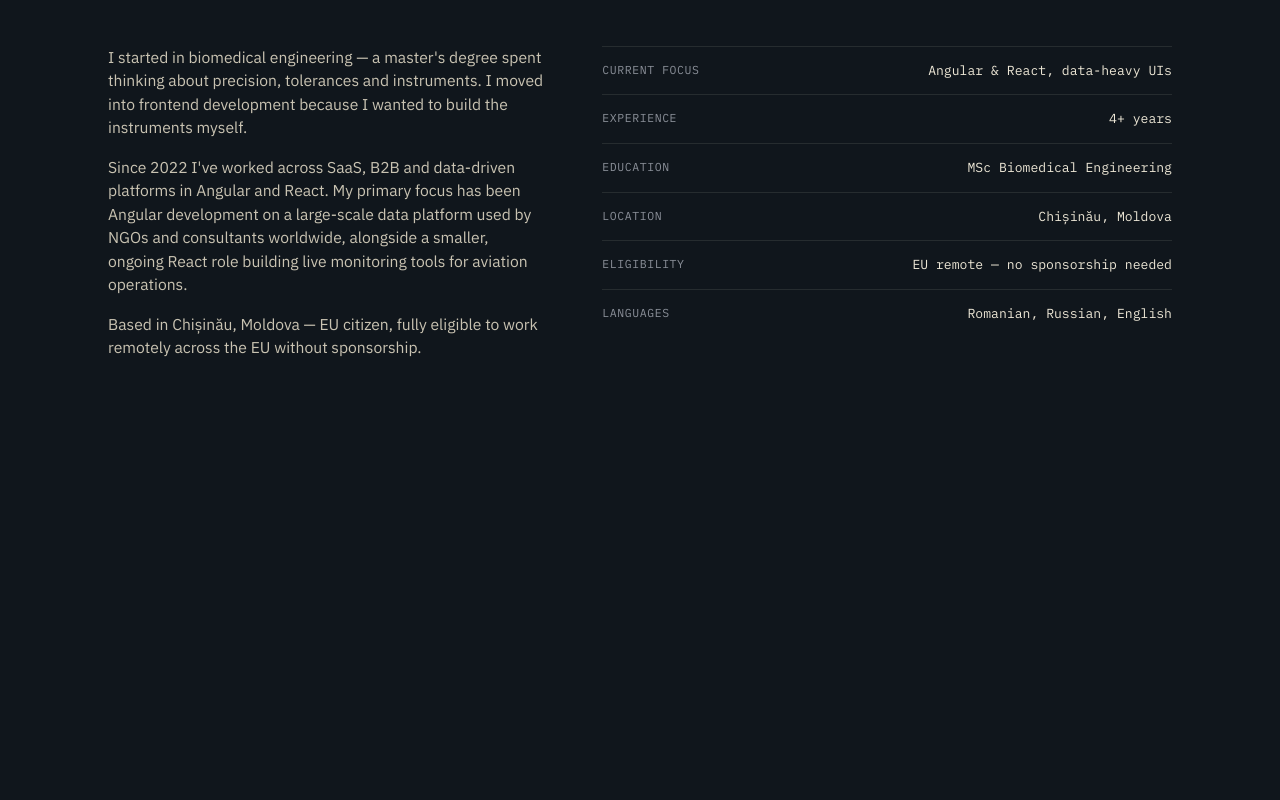
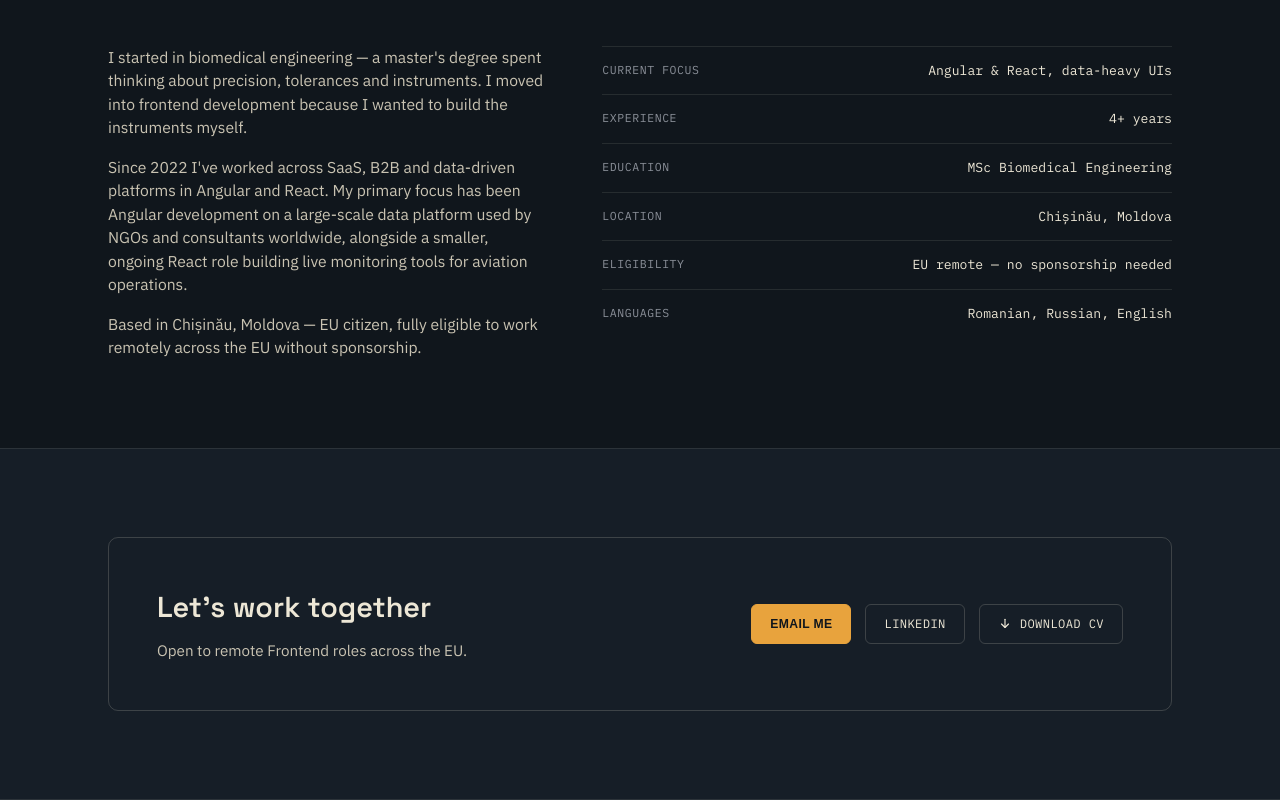
Before and after one commit to MikaelaMacari/portfolio, a Next.js app in the folder apps/web/: page /en in a window 1280 px wide. Shown: the part 904-1704 px from the top of the page. Before the commit the page ends 1352 px from the top, so only its background shows below. Built offline with nearby package versions, Linux system fonts and the light colour scheme; a web font is replaced by a local one.

Commit message:
Create Contact section

```diff
--- a/apps/web/src/app/[locale]/page.tsx
+++ b/apps/web/src/app/[locale]/page.tsx
@@ -1,6 +1,7 @@
 import { setRequestLocale } from "next-intl/server";
 
 import { About } from "@/components/about/about";
+import { Contact } from "@/components/contact/contact";
 import { Hero } from "@/components/hero/hero";
 
 import type { Metadata } from "next";
@@ -18,6 +19,7 @@ export default async function Home({ params }: PageProps<"/[locale]">) {
     <main className="flex-1">
       <Hero />
       <About />
+      <Contact />
     </main>
   );
 }
--- /dev/null
+++ b/apps/web/src/components/contact/contact.tsx
@@ -0,0 +1,50 @@
+import { getTranslations } from "next-intl/server";
+
+import { CvLink } from "@/components/ui/cv-link";
+
+const LINKEDIN_URL = "https://www.linkedin.com/in/mihaela-macari-ba105518a";
+
+export async function Contact() {
+  const t = await getTranslations("Contact");
+
+  return (
+    <section
+      id="contact"
+      className="scroll-mt-17 border-y border-paper/10 bg-ink-2 py-22"
+    >
+      <div className="mx-auto max-w-[1120px] px-7">
+        <div className="flex flex-wrap items-center justify-between gap-7 rounded-[10px] border border-paper/18 p-7 sm:p-12">
+          <div>
+            <h2 className="mb-2.5 font-display text-[clamp(1.4rem,6vw,1.8rem)] font-semibold">
+              {t("title")}
+            </h2>
+            <p className="text-[0.95rem] text-paper-dim">{t("sub")}</p>
+          </div>
+
+          <div className="flex w-full flex-col gap-3.5 sm:w-auto sm:flex-row sm:flex-wrap">
+            <a
+              href="mailto:mikaela.malanici@gmail.com"
+              className="inline-flex w-full items-center justify-center gap-2 rounded-md border border-amber bg-amber px-4.5 py-2.5 font-mono text-[0.76rem] font-semibold tracking-[0.03em] text-ink uppercase transition-colors hover:bg-[#f2b25a] sm:w-auto"
+            >
+              {t("email")}
+            </a>
+            <a
+              href={LINKEDIN_URL}
+              target="_blank"
+              rel="noopener noreferrer"
+              aria-label={t("linkedinLabel")}
+              className="inline-flex w-full items-center justify-center gap-2 rounded-md border border-paper/18 px-4.5 py-2.5 font-mono text-[0.76rem] tracking-[0.03em] text-paper uppercase transition-colors hover:border-amber sm:w-auto"
+            >
+              {t("linkedin")}
+            </a>
+            <CvLink
+              label={t("cv")}
+              ariaLabel={t("cvLabel")}
+              variant="outline"
+            />
+          </div>
+        </div>
+      </div>
+    </section>
+  );
+}
--- a/apps/web/src/components/navbar/cv-download-link.tsx
+++ b/apps/web/src/components/navbar/cv-download-link.tsx
@@ -1,19 +1,11 @@
 import { getTranslations } from "next-intl/server";
 
-import { DownloadIcon } from "@/components/icons/download-icon";
+import { CvLink } from "@/components/ui/cv-link";
 
 export async function CvDownloadLink() {
   const t = await getTranslations("Navbar");
 
   return (
-    <a
-      href="/mihaela-macari-cv.pdf"
-      download
-      aria-label={t("cvDownloadLabel")}
-      className="inline-flex items-center gap-2 rounded-md border border-amber bg-amber px-3.5 py-2 font-mono text-[0.8rem] font-semibold tracking-[0.03em] text-ink uppercase transition-colors hover:bg-[#f2b25a]"
-    >
-      <DownloadIcon className="h-3.5 w-3.5" />
-      {t("cv")}
-    </a>
+    <CvLink label={t("cv")} ariaLabel={t("cvDownloadLabel")} variant="filled" />
   );
 }
--- /dev/null
+++ b/apps/web/src/components/ui/cv-link.tsx
@@ -0,0 +1,30 @@
+import { DownloadIcon } from "@/components/icons/download-icon";
+
+export const CV_HREF = "/mihaela-macari-cv.pdf";
+
+const VARIANT_CLASSES = {
+  filled:
+    "border-amber bg-amber px-3.5 py-2 text-[0.8rem] font-semibold text-ink hover:bg-[#f2b25a]",
+  outline:
+    "w-full border-paper/18 px-4.5 py-2.5 text-[0.76rem] text-paper hover:border-amber sm:w-auto",
+} as const;
+
+type CvLinkProps = {
+  label: string;
+  ariaLabel: string;
+  variant: keyof typeof VARIANT_CLASSES;
+};
+
+export function CvLink({ label, ariaLabel, variant }: CvLinkProps) {
+  return (
+    <a
+      href={CV_HREF}
+      download
+      aria-label={ariaLabel}
+      className={`inline-flex items-center justify-center gap-2 rounded-md border font-mono tracking-[0.03em] uppercase transition-colors ${VARIANT_CLASSES[variant]}`}
+    >
+      <DownloadIcon className="h-3.5 w-3.5" />
+      {label}
+    </a>
+  );
+}
--- a/apps/web/src/messages/en.json
+++ b/apps/web/src/messages/en.json
@@ -42,6 +42,15 @@
       "languagesValue": "Romanian, Russian, English"
     }
   },
+  "Contact": {
+    "title": "Let's work together",
+    "sub": "Open to remote Frontend roles across the EU.",
+    "email": "Email Me",
+    "linkedin": "LinkedIn",
+    "linkedinLabel": "Open LinkedIn profile (opens in a new tab)",
+    "cv": "Download CV",
+    "cvLabel": "Download CV as PDF"
+  },
   "Navbar": {
     "links": {
       "projects": "Projects",
--- a/apps/web/src/messages/ro.json
+++ b/apps/web/src/messages/ro.json
@@ -42,6 +42,15 @@
       "languagesValue": "Română, Rusă, Engleză"
     }
   },
+  "Contact": {
+    "title": "Hai să lucrăm împreună",
+    "sub": "Deschisă pentru roluri Frontend remote în UE.",
+    "email": "Scrie-mi",
+    "linkedin": "LinkedIn",
+    "linkedinLabel": "Deschide profilul LinkedIn (se deschide într-o filă nouă)",
+    "cv": "Descarcă CV",
+    "cvLabel": "Descarcă CV în format PDF"
+  },
   "Navbar": {
     "links": {
       "projects": "Proiecte",
--- a/apps/web/src/messages/ru.json
+++ b/apps/web/src/messages/ru.json
@@ -42,6 +42,15 @@
       "languagesValue": "Румынский, русский, английский"
     }
   },
+  "Contact": {
+    "title": "Давайте работать вместе",
+    "sub": "Открыта к удалённым Frontend-ролям в ЕС.",
+    "email": "Написать мне",
+    "linkedin": "LinkedIn",
+    "linkedinLabel": "Открыть профиль LinkedIn (в новой вкладке)",
+    "cv": "Скачать резюме",
+    "cvLabel": "Скачать резюме в формате PDF"
+  },
   "Navbar": {
     "links": {
       "projects": "Проекты",
```
